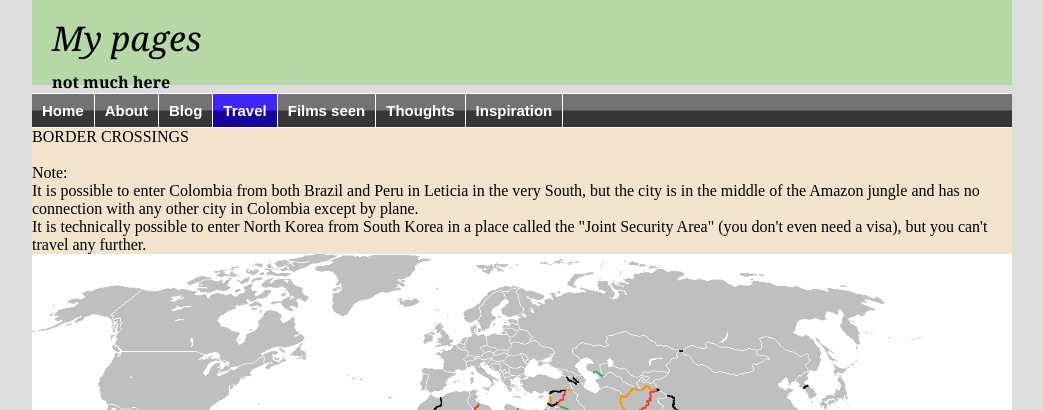
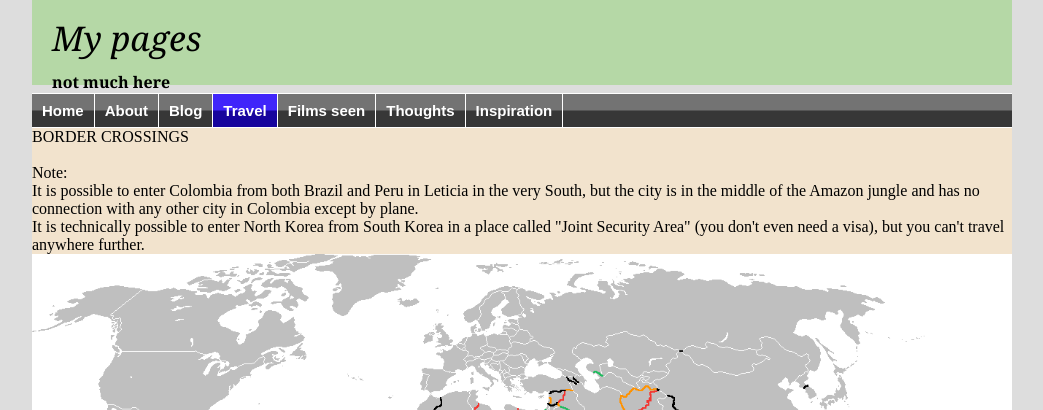
Before and after one commit to witba/witba.github.io, a Jekyll site: the page built from travel/overland.html, in a window 1280 px wide. Shown: the top 410 px of the page, without its empty margins (118-1161 px from the left). Built offline with Jekyll 4.4.1, drawn with Linux system fonts in a browser that asks for light colours.

Commit message:
Update overland.html

```diff
--- a/travel/overland.html
+++ b/travel/overland.html
@@ -9,7 +9,7 @@ BORDER CROSSINGS<br>
 <br>
 Note:<br>
 It is possible to enter Colombia from both Brazil and Peru in Leticia in the very South, but the city is in the middle of the Amazon jungle and has no connection with any other city in Colombia except by plane.<br>
-It is technically possible to enter North Korea from South Korea in a place called the "Joint Security Area" (you don't even need a visa), but you can't travel any further.
+It is technically possible to enter North Korea from South Korea in a place called "Joint Security Area" (you don't even need a visa), but you can't travel anywhere further.
 
 <img src="/travel/closed_borders.png" alt="Border crossings" width=100%>
 </div>
```
